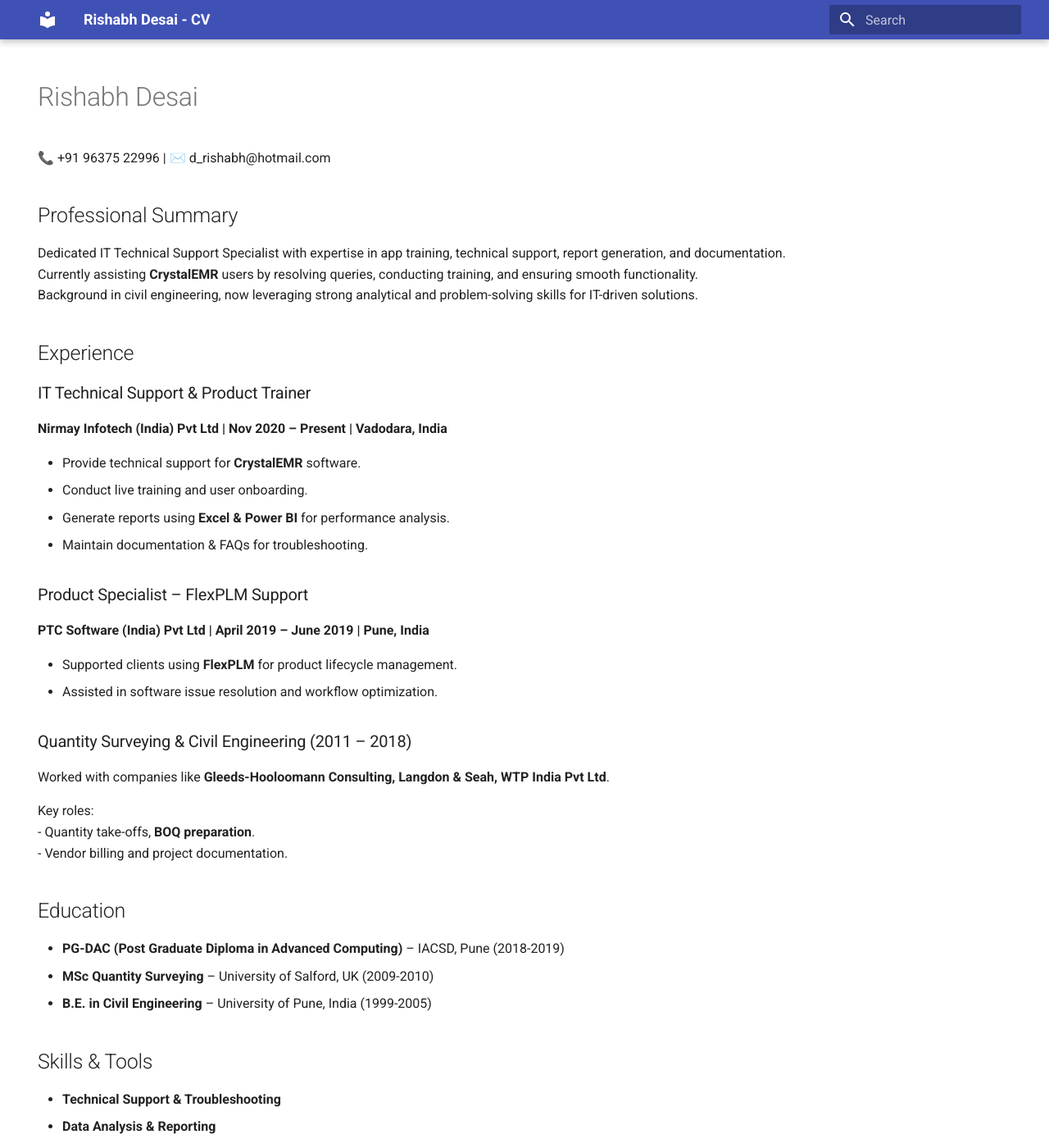
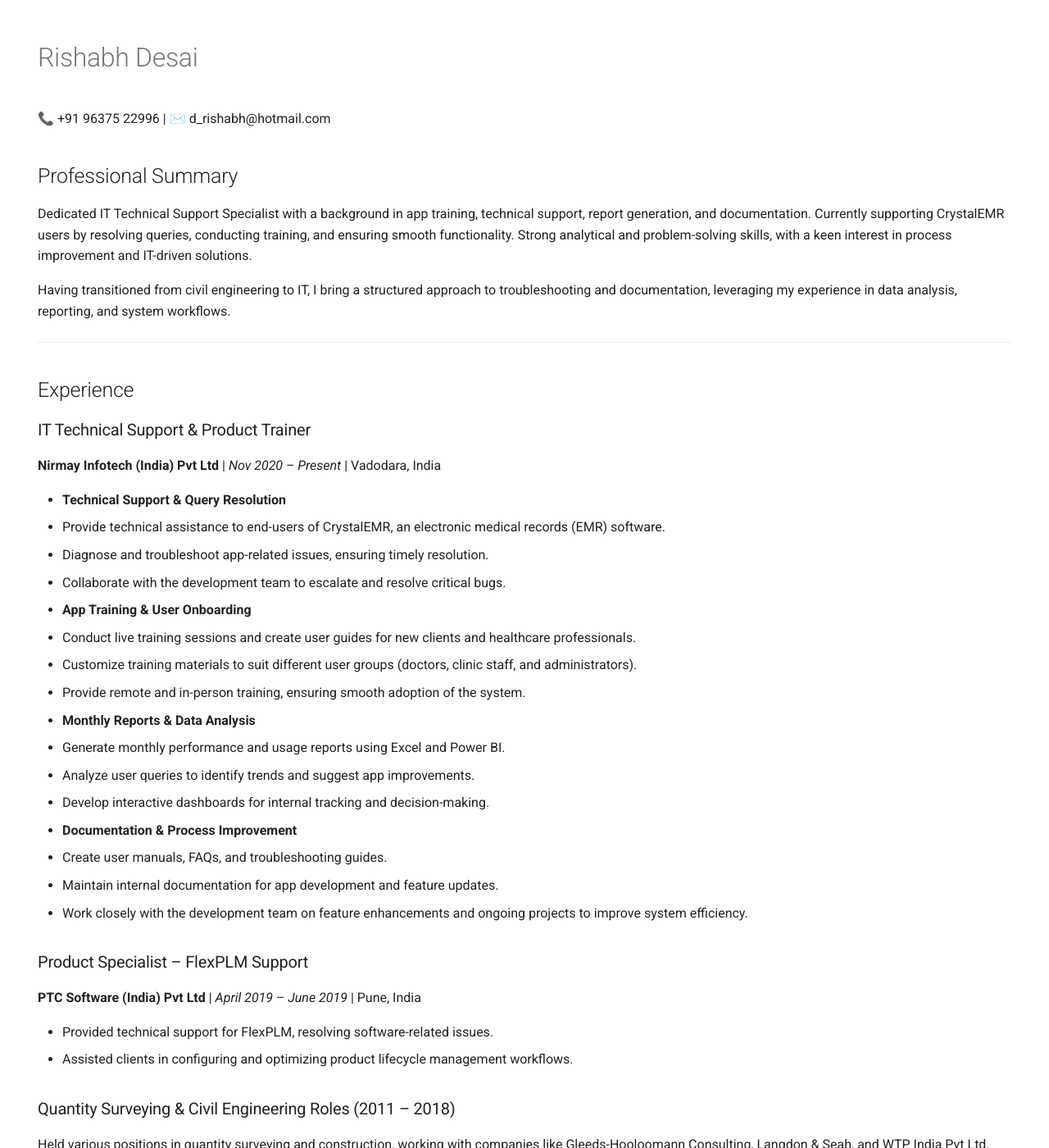
Before and after one commit to rishabdesai/mkdocs-cv, an MkDocs documentation site: the page built from docs/index.md, in a window 1280 px wide and 1400 px high. Shown: the whole window at 82% size. Built offline with MkDocs 1.6.1 and Material for MkDocs 9.7.7, drawn with Linux system fonts in a browser that asks for light colours; some of the changed text lies outside the part shown.

Commit message:
third commit

```diff
--- a/docs/index.md
+++ b/docs/index.md
@@ -9,49 +9,84 @@
 📞 +91 96375 22996 | ✉️ d_rishabh@hotmail.com
 
 ## Professional Summary
-Dedicated IT Technical Support Specialist with expertise in app training, technical support, report generation, and documentation.
-Currently assisting **CrystalEMR** users by resolving queries, conducting training, and ensuring smooth functionality.
-Background in civil engineering, now leveraging strong analytical and problem-solving skills for IT-driven solutions.
+
+Dedicated IT Technical Support Specialist with a background in app training, technical support, report generation, and documentation. Currently supporting CrystalEMR users by resolving queries, conducting training, and ensuring smooth functionality. Strong analytical and problem-solving skills, with a keen interest in process improvement and IT-driven solutions.
+
+Having transitioned from civil engineering to IT, I bring a structured approach to troubleshooting and documentation, leveraging my experience in data analysis, reporting, and system workflows.
+
+---
 
 ## Experience
 
 ### IT Technical Support & Product Trainer
-**Nirmay Infotech (India) Pvt Ltd | Nov 2020 – Present | Vadodara, India**
+**Nirmay Infotech (India) Pvt Ltd** | *Nov 2020 – Present* | Vadodara, India
 
-- Provide technical support for **CrystalEMR** software.
-- Conduct live training and user onboarding.
-- Generate reports using **Excel & Power BI** for performance analysis.
-- Maintain documentation & FAQs for troubleshooting.
+- **Technical Support & Query Resolution**
+  - Provide technical assistance to end-users of CrystalEMR, an electronic medical records (EMR) software.
+  - Diagnose and troubleshoot app-related issues, ensuring timely resolution.
+  - Collaborate with the development team to escalate and resolve critical bugs.
+
+- **App Training & User Onboarding**
+  - Conduct live training sessions and create user guides for new clients and healthcare professionals.
+  - Customize training materials to suit different user groups (doctors, clinic staff, and administrators).
+  - Provide remote and in-person training, ensuring smooth adoption of the system.
+
+- **Monthly Reports & Data Analysis**
+  - Generate monthly performance and usage reports using Excel and Power BI.
+  - Analyze user queries to identify trends and suggest app improvements.
+  - Develop interactive dashboards for internal tracking and decision-making.
+
+- **Documentation & Process Improvement**
+  - Create user manuals, FAQs, and troubleshooting guides.
+  - Maintain internal documentation for app development and feature updates.
+  - Work closely with the development team on feature enhancements and ongoing projects to improve system efficiency.
 
 ### Product Specialist – FlexPLM Support
-**PTC Software (India) Pvt Ltd | April 2019 – June 2019 | Pune, India**
+**PTC Software (India) Pvt Ltd** | *April 2019 – June 2019* | Pune, India
 
-- Supported clients using **FlexPLM** for product lifecycle management.
-- Assisted in software issue resolution and workflow optimization.
+- Provided technical support for FlexPLM, resolving software-related issues.
+- Assisted clients in configuring and optimizing product lifecycle management workflows.
 
-### Quantity Surveying & Civil Engineering (2011 – 2018)
-Worked with companies like **Gleeds-Hooloomann Consulting, Langdon & Seah, WTP India Pvt Ltd**.
+### Quantity Surveying & Civil Engineering Roles (2011 – 2018)
+Held various positions in quantity surveying and construction, working with companies like Gleeds-Hooloomann Consulting, Langdon & Seah, and WTP India Pvt Ltd.
 
-Key roles:
-- Quantity take-offs, **BOQ preparation**.
-- Vendor billing and project documentation.
+Key responsibilities included:
+
+- Conducting quantity take-offs and preparing Bills of Quantities (BOQ)
+- Managing project documentation and performing site visits for vendor billing
+
+While these roles helped develop analytical and structured problem-solving skills, my passion for IT and technology led me to pursue a career in technical support and software training.
+
+---
 
 ## Education
 
-- **PG-DAC (Post Graduate Diploma in Advanced Computing)** – IACSD, Pune (2018-2019)
-- **MSc Quantity Surveying** – University of Salford, UK (2009-2010)
-- **B.E. in Civil Engineering** – University of Pune, India (1999-2005)
+🎓 **PG-DAC (Post Graduate Diploma in Advanced Computing)**
+📍 IACSD, Pune (2018 – 2019)
+
+🎓 **MSc Quantity Surveying**
+📍 University of Salford, UK (2009 – 2010)
+
+🎓 **B.E. in Civil Engineering**
+📍 University of Pune, India (1999 – 2005)
+
+---
 
 ## Skills & Tools
 
-- **Technical Support & Troubleshooting**
-- **Data Analysis & Reporting**
-- **Documentation & Process Improvement**
-- **Software Training & User Onboarding**
-- **Dashboard Creation (Excel & Power BI)**
+- 💻 Technical Support & Troubleshooting
+- 📊 Data Analysis & Reporting
+- 📝 Documentation & Process Documentation
+- 📚 Software Training & User Onboarding
+- 🔧 App Query Handling & Issue Resolution
+- 📈 Dashboard Creation & Report Generation
 
-## Contact
+---
 
-📍 Vadodara, India
+## Details
+
+📞 **Phone:** +91 96375 22996
+📧 **Email:** d_rishabh@hotmail.com
+📍 **Location:** Vadodara, India
 💼 [LinkedIn](https://linkedin.com/in/rishabhdesai)
-📂 [GitHub](https://github.com/rishabdesai)
+🔗 [GitHub](https://github.com/rishabdesai)
--- /dev/null
+++ b/docs/overrides/extra.css
@@ -0,0 +1,3 @@
+.md-header {
+    display: none;
+}
--- a/mkdocs.yml
+++ b/mkdocs.yml
@@ -4,3 +4,6 @@
   features:
     - navigation.tabs: false
     - navigation.top: false
+
+extra_css:
+  - overrides/extra.css
```
